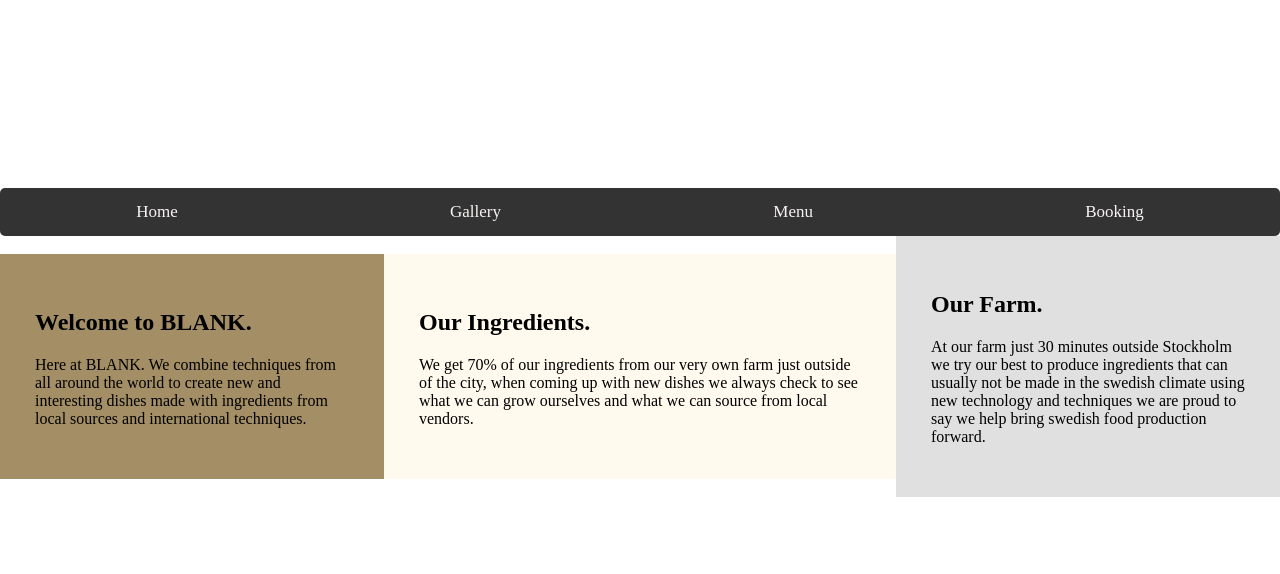
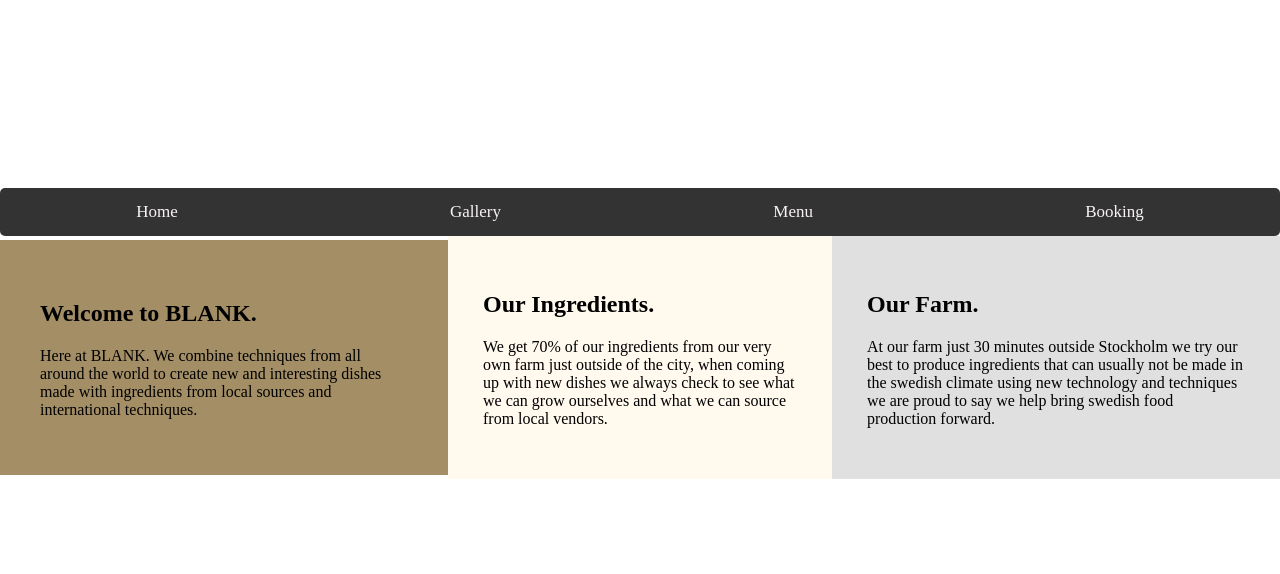
Before and after one commit to Pzjh/BLANK-html-css-project, a plain HTML site: page index.html in a window 1280 px wide. Shown: the part 226-800 px from the top of the page. Drawn offline with Linux system fonts and the light colour scheme.

```diff
--- a/assets/css/style.css
+++ b/assets/css/style.css
@@ -1,3 +1,5 @@
+@import url('https://fonts.googleapis.com/css2?family=Anton&family=Raleway:wght@300&display=swap');
+
 * {
     box-sizing: border-box;
   }
@@ -139,21 +141,21 @@ input[type=reset] {
 
 .flex-right-home {
     order: 3;
-    flex: 30%;
-    padding: 35px;
+    flex: 35%;
+    padding: 40px;
     background-color: #A38E65;
 }
 
 .flex-center-home {
     order: 2;
-    flex: 40%;
+    flex: 30%;
     padding: 35px;
     background-color: #FFF9EE;
 }
 
 .flex-left-home {
     order: 1;
-    flex: 30%;
+    flex: 35%;
     padding: 35px;
     background-color: #DFE0DF;
 }
```
Also changed, not shown: 1 other file.
